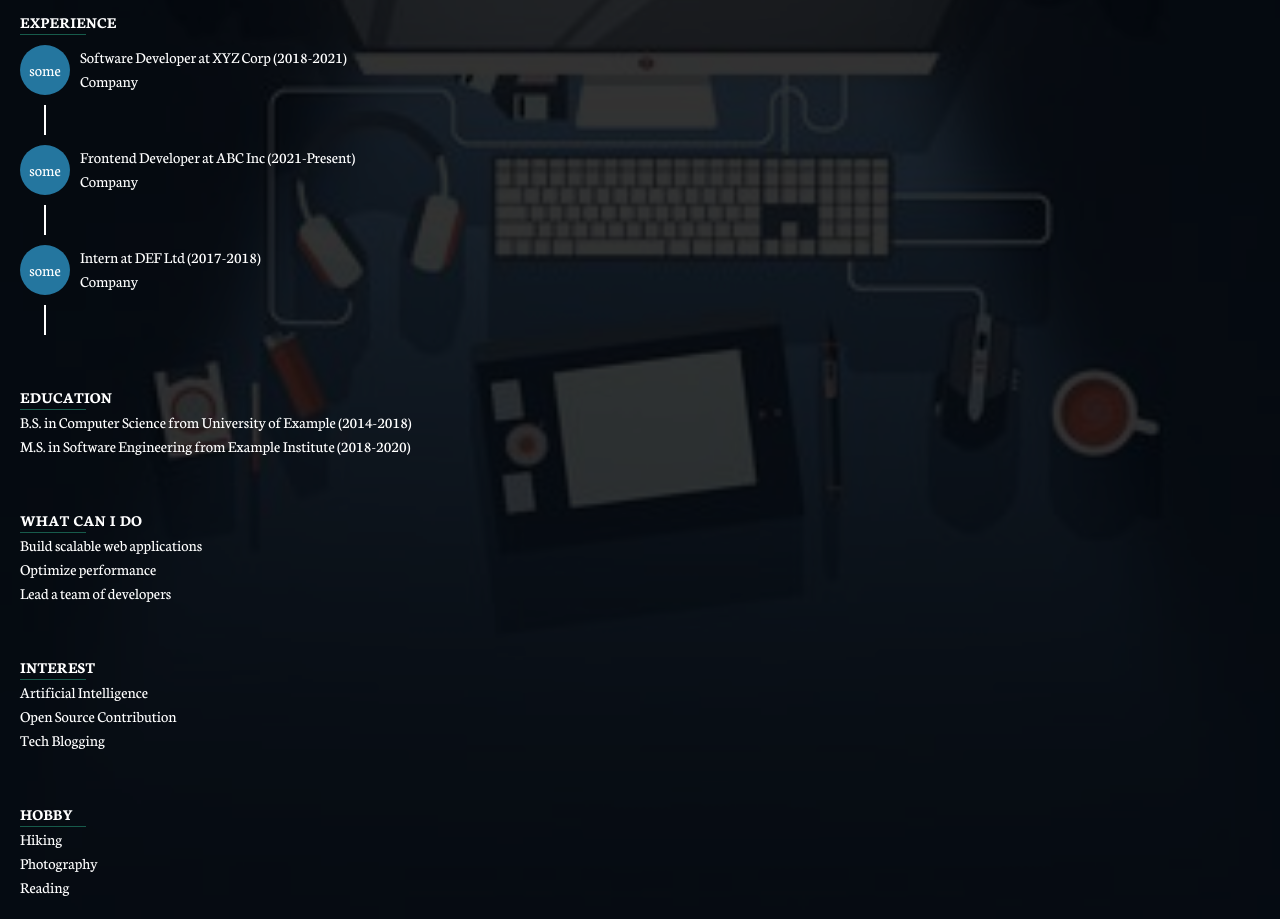
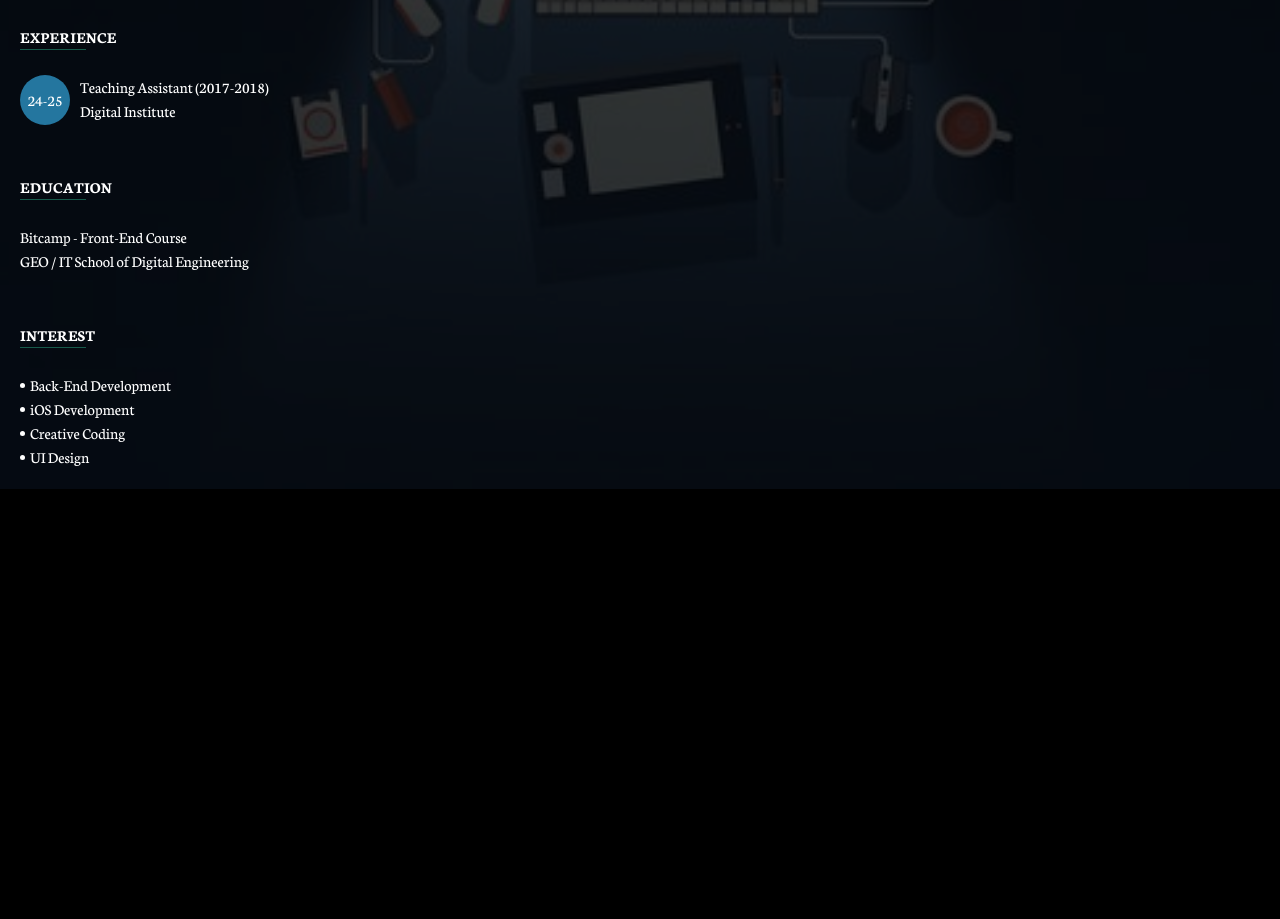
Before and after one commit to Davmike/new-portfolio, a React (Vite) app: page / in a window 1280 px wide. Shown: the part 2105-3024 px from the top of the page. After the commit the page ends 2594 px from the top, so only its background shows below. Built offline with nearby package versions, Linux system fonts and the light colour scheme.

Commit message:
feat: finish resume

```diff
--- a/src/Components/Resume.tsx
+++ b/src/Components/Resume.tsx
@@ -19,29 +19,34 @@ function Resume() {
     { title: "Problem Solving" },
   ];
   const experiences = [
-    "Software Developer at XYZ Corp (2018-2021)",
-    "Frontend Developer at ABC Inc (2021-Present)",
-    "Intern at DEF Ltd (2017-2018)",
+    {
+      job: "Teaching Assistant (2017-2018)",
+      company: "Digital Institute",
+      year: "24-25",
+    },
   ];
   const education = [
-    "B.S. in Computer Science from University of Example (2014-2018)",
-    "M.S. in Software Engineering from Example Institute (2018-2020)",
+    {
+      course: "Bitcamp - Front-End Course",
+      uni: "GEO / IT School of Digital Engineering",
+    },
   ];
-  const whatCanIDo = [
-    "Build scalable web applications",
-    "Optimize performance",
-    "Lead a team of developers",
+  // const whatCanIDo = [
+  //   "Build scalable web applications",
+  //   "Optimize performance",
+  //   "Lead a team of developers",
+  // ];
+  const interests = [
+    "Back-End Development",
+    "iOS Development",
+    "Creative Coding",
+    "UI Design",
   ];
-  const interests = [
-    "Artificial Intelligence",
-    "Open Source Contribution",
-    "Tech Blogging",
-  ];
-  const hobbies = [
-    { title: "Hiking" },
-    { title: "Photography" },
-    { title: "Reading" },
-  ];
+  // const hobbies = [
+  //   { title: "Hiking" },
+  //   { title: "Photography" },
+  //   { title: "Reading" },
+  // ];
 
   return (
     <div id="resume" className="relative px-[20px] py-[20px]">
@@ -105,7 +110,7 @@ function Resume() {
           <div className="w-[66px] h-[1px] bg-[#175b4b]"></div>
           <div className="flex items-center flex-row gap-[10px]">
             {personalSkills.map((item, index) => (
-              <div className="flex mt-[10px]">
+              <div className="flex mt-[25px]">
                 <p key={index}>{item.title}</p>
                 <div className="ml-[10px]">{item.dot}</div>
               </div>
@@ -122,18 +127,18 @@ function Resume() {
           <div className="w-[66px] h-[1px] bg-[#175b4b]"></div>
           {experiences.map((item, index) => (
             // main div
-            <div className="flex gap-[10px] mt-[10px]">
+            <div className="flex gap-[10px] mt-[25px]">
               {/* second div fot circel */}
               <div className="flex justify-center items-center flex-col gap-[10px]">
                 <div className="w-[50px] h-[50px] bg-[#24769f] rounded-[50px] flex justify-center items-center">
-                  <p>some</p>
+                  <p>{item.year}</p>
                 </div>
-                <div className="w-[2px] h-[30px] bg-[white]"></div>
+                {/* <div className="w-[2px] h-[30px] bg-[white]"></div> */}
               </div>
               {/* for texts this div */}
               <div>
-                <p key={index}>{item}</p>
-                <p>Company</p>
+                <p key={index}>{item.job}</p>
+                <p>{item.company}</p>
               </div>
             </div>
           ))}
@@ -143,41 +148,51 @@ function Resume() {
         <div className="relative text-white mt-[50px]">
           <h3 className="font-bold">EDUCATION</h3>
           <div className="w-[66px] h-[1px] bg-[#175b4b]"></div>
+          <div className=" mt-[25px]">
             {education.map((item, index) => (
-            <p key={index}>{item}</p>
+              <div>
+                <h4>{item.course}</h4>
+                <p key={index}>{item.uni}</p>
+              </div>
             ))}
+          </div>
         </div>
       </div>
 
       {/* main div for what can i do, interest and hobby */}
-      <div>
+      {/* <div> */}
       {/* WHAT CAN I DO */}
-        <div className="relative text-white mt-[50px]">
+      {/* <div className="relative text-white mt-[50px]">
           <h3 className="font-bold">WHAT CAN I DO</h3>
           <div className="w-[66px] h-[1px] bg-[#175b4b]"></div>
           {whatCanIDo.map((item, index) => (
             <p key={index}>{item}</p>
           ))}
-        </div>
+        </div> */}
 
       {/* INTEREST */}
       <div className="relative text-white mt-[50px]">
         <h3 className="font-bold">INTEREST</h3>
         <div className="w-[66px] h-[1px] bg-[#175b4b]"></div>
+        <div className="mt-[25px]">
           {interests.map((item, index) => (
+            <div className="flex items-center flex-row gap-[5px]">
+              <div className="w-[5px] h-[5px] rounded-[50px] bg-[white]"></div>
               <p key={index}>{item}</p>
+            </div>
           ))}
+        </div>
       </div>
 
       {/* HOBBY */}
-        <div className="relative text-white mt-[50px]">
+      {/* <div className="relative text-white mt-[50px]">
           <h3 className="font-bold">HOBBY</h3>
           <div className="w-[66px] h-[1px] bg-[#175b4b]"></div>
           {hobbies.map((item, index) => (
             <p key={index}>{item.title}</p>
           ))}
-        </div>
-      </div>
+        </div> */}
+      {/* </div> */}
     </div>
   );
 }
```
Lines whose indentation alone changed are shown as unchanged.
